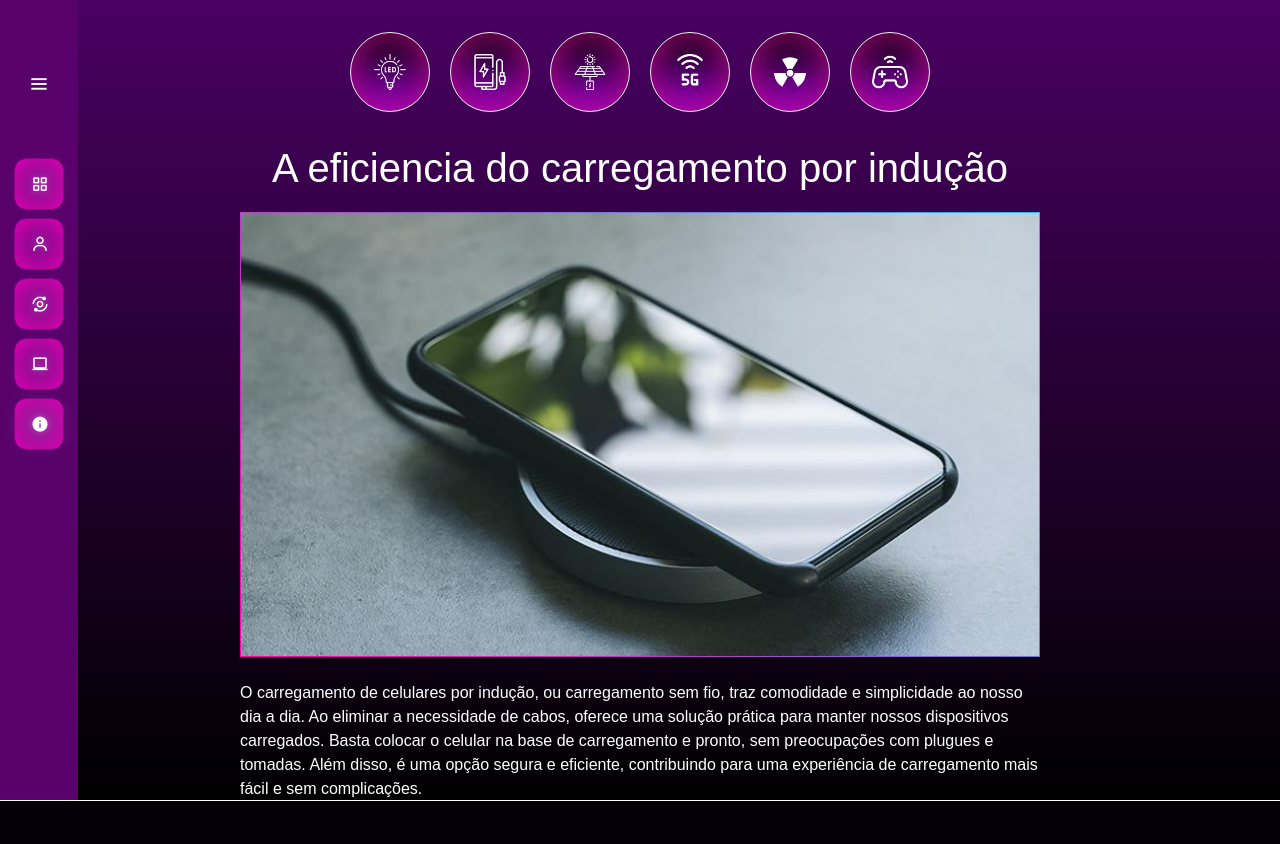
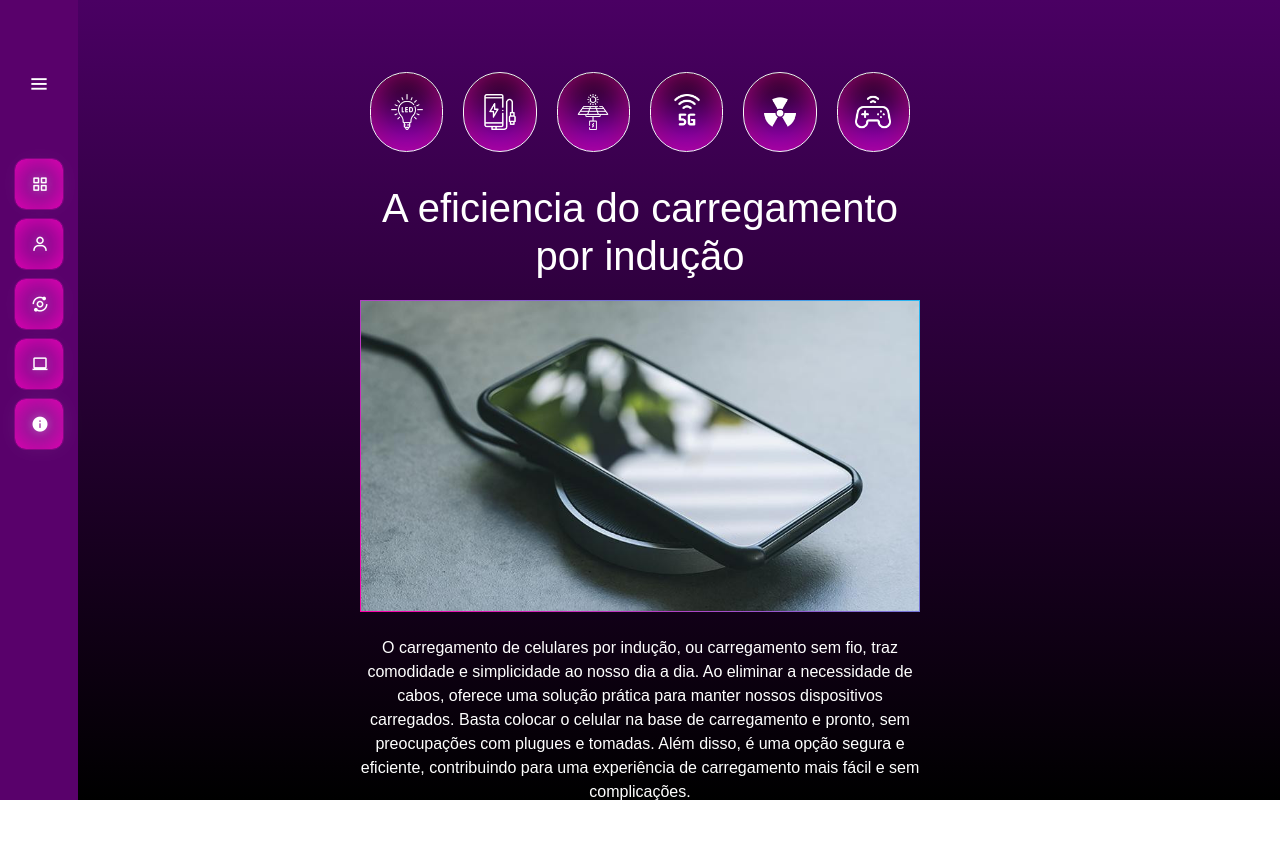
Before and after one commit to HeltonFaded/EnergEZ, a Django app: page / in a window 1280 px wide. Before the commit the page ends 801 px from the top, so only its background shows below. Run offline with Django 4.2, Linux system fonts and the light colour scheme; some libraries are stand-ins or nearby versions.

Commit message:
Add files via upload

```diff
--- a/home/templates/home.html
+++ b/home/templates/home.html
@@ -9,6 +9,8 @@
 {% endblock %}
 
 {% block 'dashboard' %}
+<center>
+<main class='home'>
 <center>
 <div class="timeline-container" >
 
@@ -49,7 +51,10 @@
 
 </div>
 
+</main>
 
+
+</center>
 <script src="{% static 'home/js/home.js' %}"></script>
 <script src="https://cdn.jsdelivr.net/npm/bootstrap@5.3.0-alpha1/dist/js/bootstrap.bundle.min.js"
 integrity="sha384-w76AqPfDkMBDXo30jS1Sgez6pr3x5MlQ1ZAGC+nuZB+EYdgRZgiwxhTBTkF7CXvN"
```
